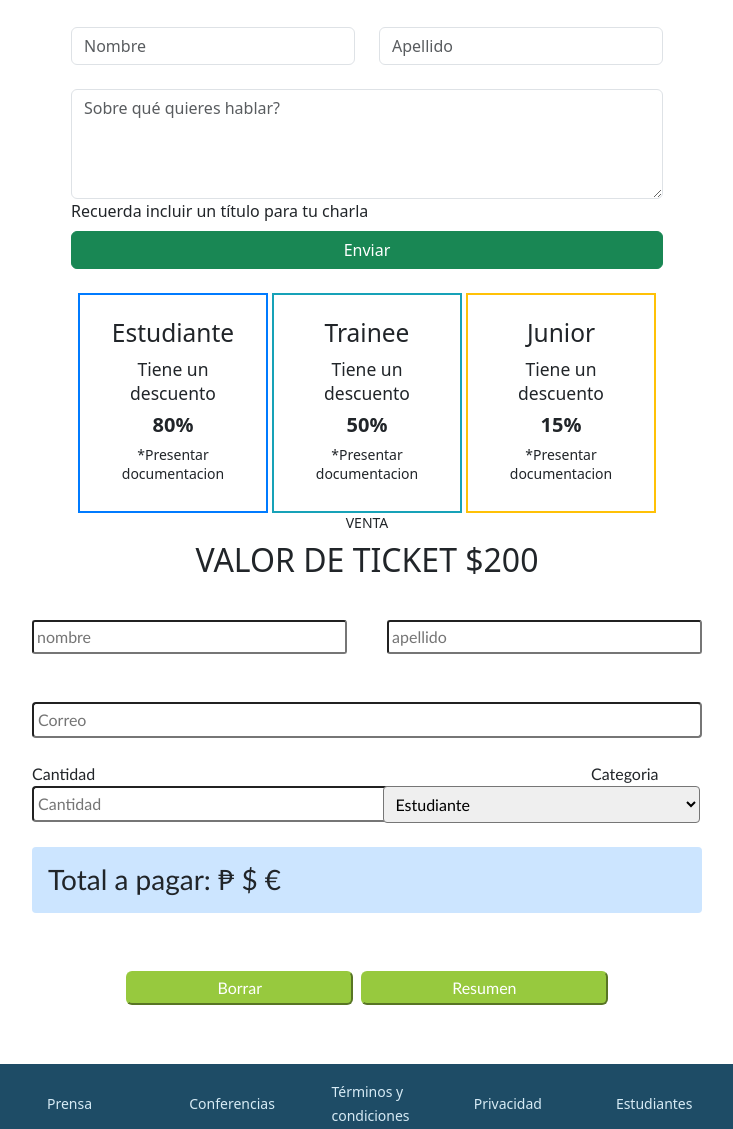
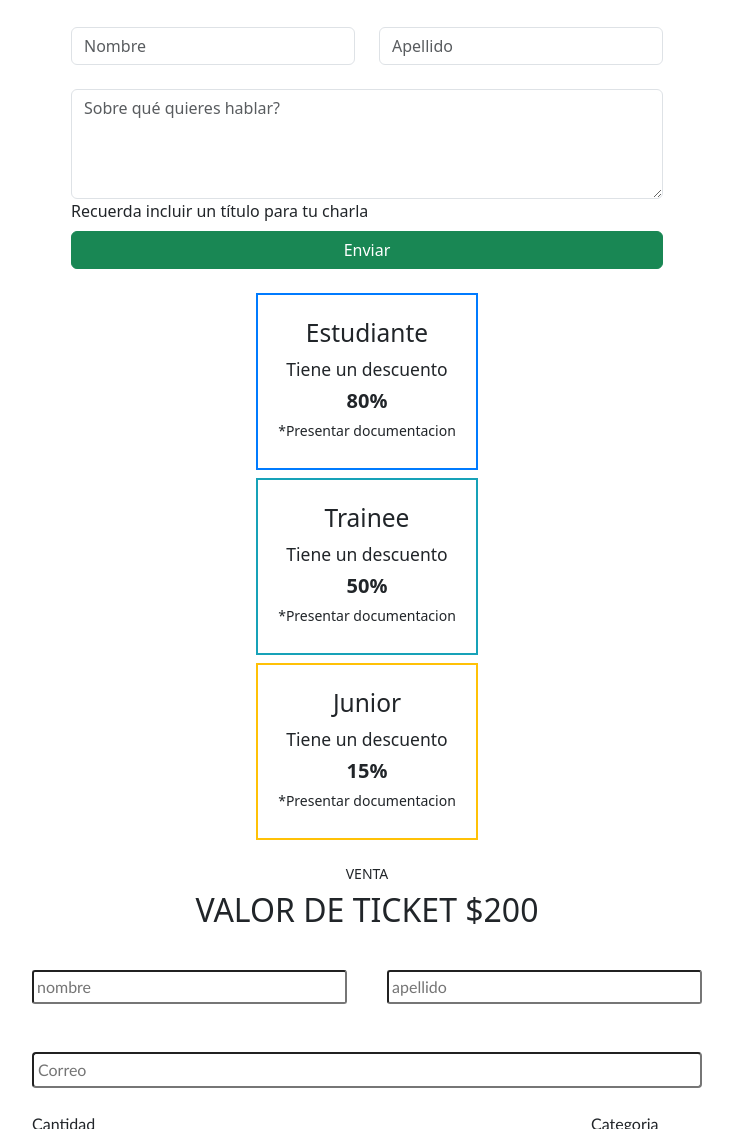
Before and after one commit to Josias33/Josias33.github.io, a plain HTML site: page index.html in a window 1280 px wide. Shown: the part 2095-3224 px from the top of the page, without its empty margins (273-1006 px from the left). Drawn offline with Linux system fonts and the light colour scheme.

Commit message:
Actualizaciones..

```diff
--- a/index.html
+++ b/index.html
@@ -171,22 +171,22 @@
   </section>
 
   <section>
-    <div class="container">
-      <div class="row justify-content-center text-center gap-1">
+    <div class="">
+      <div class="container d-grid justify-content-center text-center gap-2">
 
-        <div class="col-sm-4 col-md-4 col-lg-2" id="cuadroAzul">
+        <div class="col-sm-12 col-md-12 col-lg-12" id="cuadroAzul">
           <h3><small> Estudiante</small> </h3>
           <h5><small>Tiene un descuento</small> </h5>
           <h5><b>80%</b></h5>
           <h6><small>*Presentar documentacion </small> </h6>
         </div>
-        <div class="col-sm-4 col-md-4 col-lg-2" id="cuadroCeleste">
+        <div class="col-sm-12 col-md-12 col-lg-12" id="cuadroCeleste">
           <h3> <small> Trainee</small> </h3>
           <h5> <small>Tiene un descuento</small> </h5>
           <h5><b>50%</b></h5>
           <h6><small>*Presentar documentacion</small> </h6>
         </div>
-        <div class="col-sm-4 col-md-4 col-lg-2" id="cuadroAmarillo">
+        <div class="col-sm-12 col-md-12 col-lg-12" id="cuadroAmarillo">
           <h3> <small>Junior</small> </h3>
           <h5> <small>Tiene un descuento</small> </h5>
           <h5><b>15%</b></h5>
@@ -199,7 +199,7 @@
 
 
     <div class="container" id="valorTicket">
-      <div class="row justify-content-md-center mx-4 text-center">
+      <div class="container-fluid text-center mt-4">
         <h6> <small>VENTA</small></h6>
         <h2>VALOR DE TICKET $200</h2>
       </div>
@@ -210,6 +210,7 @@
     <div class="container">
       <div class="row justify-content-md-center ">
         <div class="col-sm-12 col-md-5 col-lg-8">
+
           <form id="formulario">
             <div class="ford">
               <input type="text" class="categoria" id="nombre" name="nombre" placeholder="nombre">
--- a/logica.js
+++ b/logica.js
@@ -33,7 +33,7 @@ function validaFormu(event) {
 
 if (!(cantidad != "")) {
   const totalAPagar = document.getElementById("totalAPagar");
-  totalAPagar.innerHTML = `Cantidad es obligatorio &#129045;`;
+  totalAPagar.innerHTML = `Cantidad es obligatorio &#10803;`;
 } else {
   const totalAPagar = document.getElementById("totalAPagar");
   totalAPagar.innerHTML = `Total a pagar:&#36; ${descuento} &#10087;`;
```
